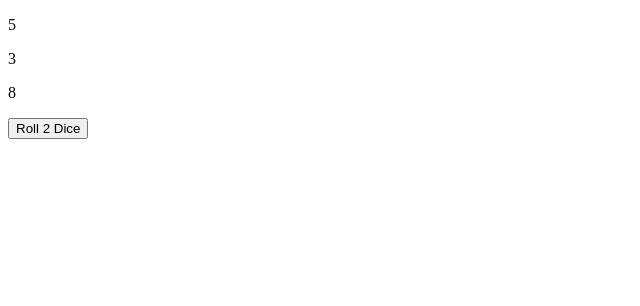
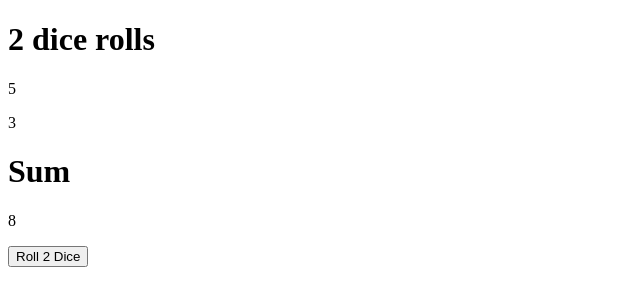
Before and after one commit to TrueOrFalse25/DiceRollSimulation, a plain HTML site: page index.html in a window 1280 px wide. Shown: the whole page, without its empty margins (0-640 px from the left). Drawn offline with Linux system fonts and the light colour scheme.

Commit message:
Add files via upload

```diff
--- a/index.html
+++ b/index.html
@@ -29,8 +29,10 @@ of the second die roll, and both dice rolls. -->
     </script>
 </head>
 <body onload="initialize();">
+    <h1>2 dice rolls</h1>
     <p id="number1">0</p>
     <p id="number2">0</p>
+    <h1>Sum</h1>
     <p id="sum"></p>
     <button onclick = "generateRandomNumber();">Roll 2 Dice</button>
 </body>
```
